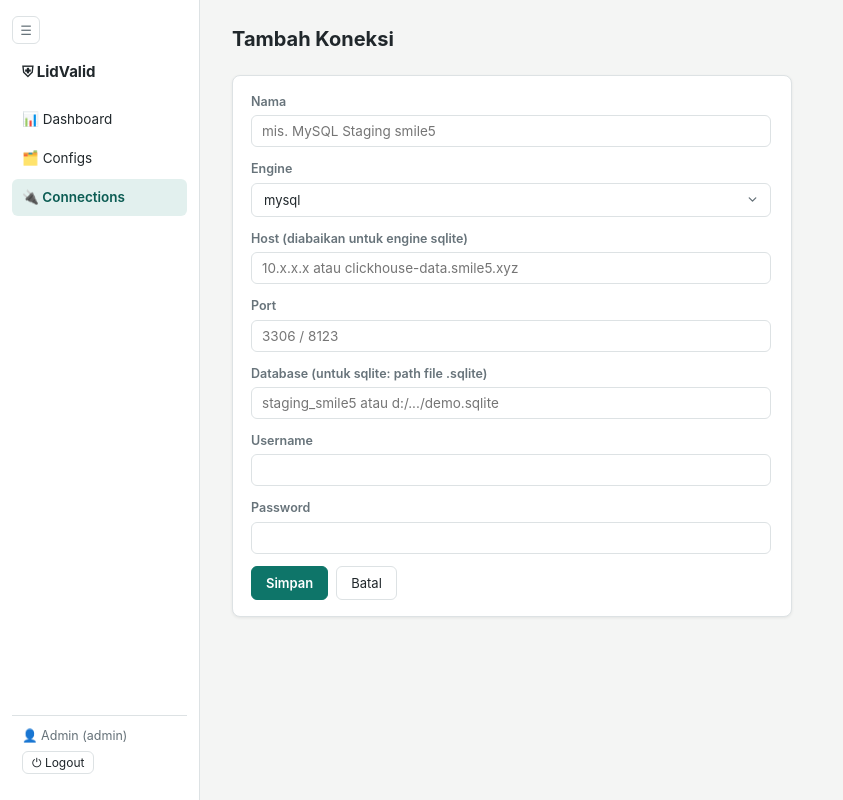
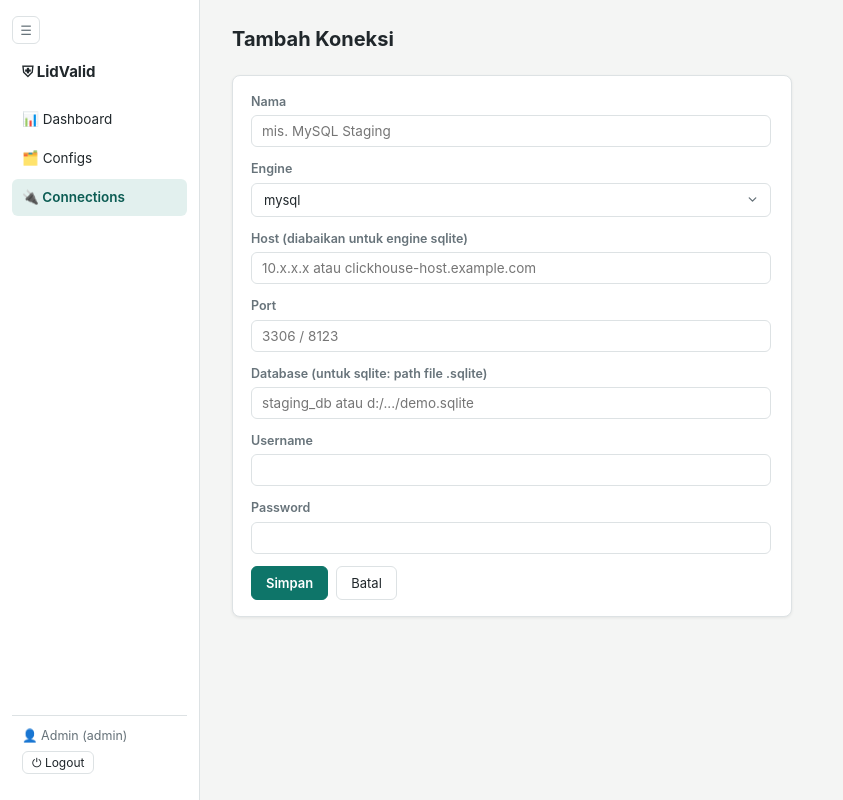
Before and after one commit to raffiainuls/lidvalid, a FastAPI app: page /connections/new in a window 1280 px wide. Shown: the whole page, without its empty margins (0-843 px from the left). Run offline with FastAPI, Linux system fonts and the light colour scheme; the visitor is signed in with stand-in values (Sample User, id 1); parts of the project's set-up code (start-up, migrations or seed data) failed here and were passed over; some libraries are stand-ins or nearby versions.

Commit message:
Move Caddy domain/email out of tracked config into env vars; remove infra-identifying placeholders

```diff
--- a/app/templates/connection_form.html
+++ b/app/templates/connection_form.html
@@ -6,7 +6,7 @@
 <form class="stack" method="post" action="{{ '/connections/%d' % connection.id if connection else '/connections' }}">
   <div class="field">
     <label>Nama</label>
-    <input name="name" required value="{{ connection.name if connection else '' }}" placeholder="mis. MySQL Staging smile5">
+    <input name="name" required value="{{ connection.name if connection else '' }}" placeholder="mis. MySQL Staging">
   </div>
   <div class="field">
     <label>Engine</label>
@@ -18,7 +18,7 @@
   </div>
   <div class="field">
     <label>Host (diabaikan untuk engine sqlite)</label>
-    <input name="host" value="{{ connection.host if connection else '' }}" placeholder="10.x.x.x atau clickhouse-data.smile5.xyz">
+    <input name="host" value="{{ connection.host if connection else '' }}" placeholder="10.x.x.x atau clickhouse-host.example.com">
   </div>
   <div class="field">
     <label>Port</label>
@@ -26,7 +26,7 @@
   </div>
   <div class="field">
     <label>Database (untuk sqlite: path file .sqlite)</label>
-    <input name="database" value="{{ connection.database if connection else '' }}" placeholder="staging_smile5 atau d:/.../demo.sqlite">
+    <input name="database" value="{{ connection.database if connection else '' }}" placeholder="staging_db atau d:/.../demo.sqlite">
   </div>
   <div class="field">
     <label>Username</label>
--- a/docker-compose.yml
+++ b/docker-compose.yml
@@ -31,6 +31,7 @@ services:
     image: caddy:2-alpine
     container_name: lidvalid_caddy
     restart: unless-stopped
+    env_file: .env
     ports:
       - "80:80"
       - "443:443"
```
Also changed, not shown: 2 other files.
